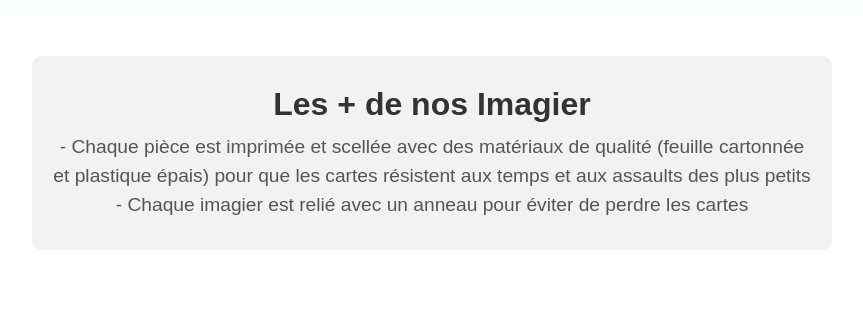
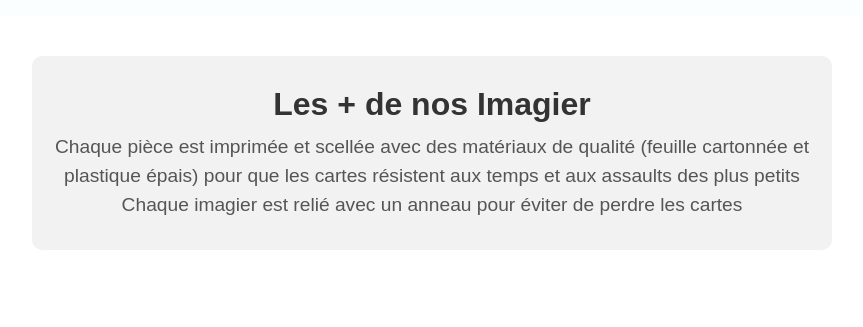
Before and after one commit to Ava-Creations/Catalogue, a plain HTML site: page index.html in a window 1280 px wide. Shown: the part 1380-1707 px from the top of the page, without its empty margins (208-1071 px from the left). Drawn offline with Linux system fonts and the light colour scheme; a script that the page names is missing.

Commit message:
Update index.html

```diff
--- a/index.html
+++ b/index.html
@@ -63,8 +63,9 @@
 
     <div class="info-section">
         <h2>Les + de nos Imagier</h2>
-        <p>- Chaque pièce est imprimée et scellée avec des matériaux de qualité (feuille cartonnée et plastique épais) pour que les cartes résistent aux temps et aux assaults des plus petits</p>
-        <p>- Chaque imagier est relié avec un anneau pour éviter de perdre les cartes</p>
+        <p>Chaque pièce est imprimée et scellée avec des matériaux de qualité (feuille cartonnée et plastique épais) pour que les cartes résistent aux temps et aux assaults des plus petits</p>
+        <p> </p>
+        <p>Chaque imagier est relié avec un anneau pour éviter de perdre les cartes</p>
     </div>
 
     <!-- Section Mémory -->
```
